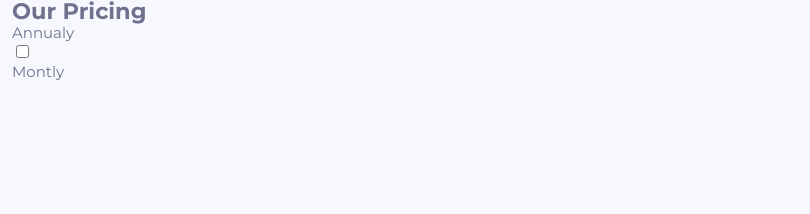
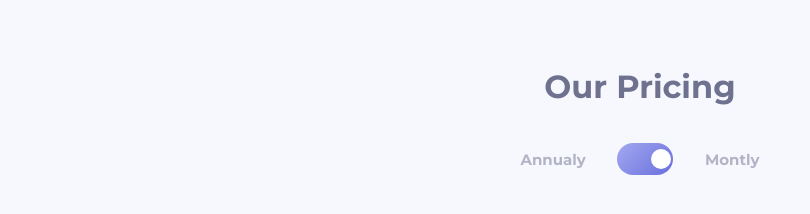
Before and after one commit to Chomikens/Frontendmentor-pricing-with-toggle, a website built with Vite: page src/index.html in a window 1280 px wide. Shown: the whole page, without its empty margins (0-810 px from the left). Built offline with nearby package versions, Linux system fonts and the light colour scheme; some packages are replaced by stand-ins of ours.

Commit message:
Pricing header with custom switch

```diff
--- a/src/index.html
+++ b/src/index.html
@@ -19,7 +19,7 @@
           <div class="pricing-header__switch-container">
             <p>Annualy</p>
             <div>
-              <input type="checkbox" name="switch-price" id="switch-price">
+              <input type="checkbox" name="switch-price" id="switch-price" class="switch-price-button">
               <label for="switch-price"></label>
             </div>
             <p>Montly</p>
--- a/src/scss/abstracts/_font-sizes.scss
+++ b/src/scss/abstracts/_font-sizes.scss
@@ -1,6 +1,6 @@
 $font-size: (
 	buttons: 0.8125,
 	default: 0.9375rem,
-	component-heading: 2rem,
-	prices: 4.5rem,
+	prices-heading: 2rem,
+	prices-values: 4.5rem,
 );
--- a/src/scss/abstracts/_index.scss
+++ b/src/scss/abstracts/_index.scss
@@ -5,3 +5,4 @@
 @forward 'font-family';
 @forward 'mixins';
 @forward 'functions';
+@forward 'keyframes';
--- /dev/null
+++ b/src/scss/abstracts/_keyframes.scss
@@ -0,0 +1,25 @@
+@keyframes buttonAnimationForward {
+	0% {
+		right: 2px;
+	}
+	50% {
+		width: 40px;
+		height: 20px;
+	}
+	100% {
+		left: 2px;
+	}
+}
+
+@keyframes buttonAnimationReverse {
+	0% {
+		left: 2px;
+	}
+	50% {
+		width: 40px;
+		height: 20px;
+	}
+	100% {
+		right: 2px;
+	}
+}
--- a/src/scss/components/_buttons.scss
+++ b/src/scss/components/_buttons.scss
@@ -0,0 +1,50 @@
+@use '../abstracts/' as *;
+
+.switch-price-button {
+	position: absolute;
+	top: -50px;
+	left: 0;
+
+	opacity: 0;
+
+	+ label {
+		display: flex;
+
+		position: relative;
+		&:after {
+			content: '';
+			display: block;
+
+			width: 56px;
+			height: 32px;
+
+			@include gradient($gradient-first-color, $gradient-second-color);
+
+			border-radius: 100vh;
+		}
+		&::before {
+			content: '';
+
+			position: absolute;
+			top: 50%;
+			transform: translateY(-50%);
+
+			display: block;
+
+			width: 20px;
+			height: 20px;
+
+			background-color: #fff;
+			border-radius: 50%;
+
+			animation: buttonAnimationReverse 0.5s ease-in-out forwards;
+		}
+	}
+	&:checked {
+		+ label {
+			&::before {
+				animation: buttonAnimationForward 0.5s ease-in-out forwards;
+			}
+		}
+	}
+}
--- a/src/scss/components/_index.scss
+++ b/src/scss/components/_index.scss
@@ -0,0 +1 @@
+@forward 'buttons';
--- a/src/scss/layout/_index.scss
+++ b/src/scss/layout/_index.scss
@@ -0,0 +1 @@
+@forward 'pricing-section';
--- /dev/null
+++ b/src/scss/layout/_pricing-section.scss
@@ -0,0 +1,34 @@
+@use 'sass:color';
+@use 'sass:map';
+@use '../abstracts/' as *;
+
+.pricing-section {
+	padding-block-start: 4rem;
+	@include mq('medium') {
+		padding-block-start: 4.4375rem;
+	}
+}
+
+.pricing-header {
+	max-width: 14.9375rem;
+	margin-inline: auto;
+	&__heading {
+		padding-block-end: 2.5rem;
+
+		text-align: center;
+		font-size: font(prices-heading);
+	}
+
+	&__switch-container {
+		display: flex;
+		align-items: center;
+		justify-content: space-between;
+	}
+}
+
+.pricing-header__switch-container {
+	p {
+		color: rgba(map.get($colors, neutral, 400), 0.5);
+		font-weight: $font-bold;
+	}
+}
```
Also changed, not shown: src/scss/layout/_flex-grid.scss (deleted, +0 -7 lines).
